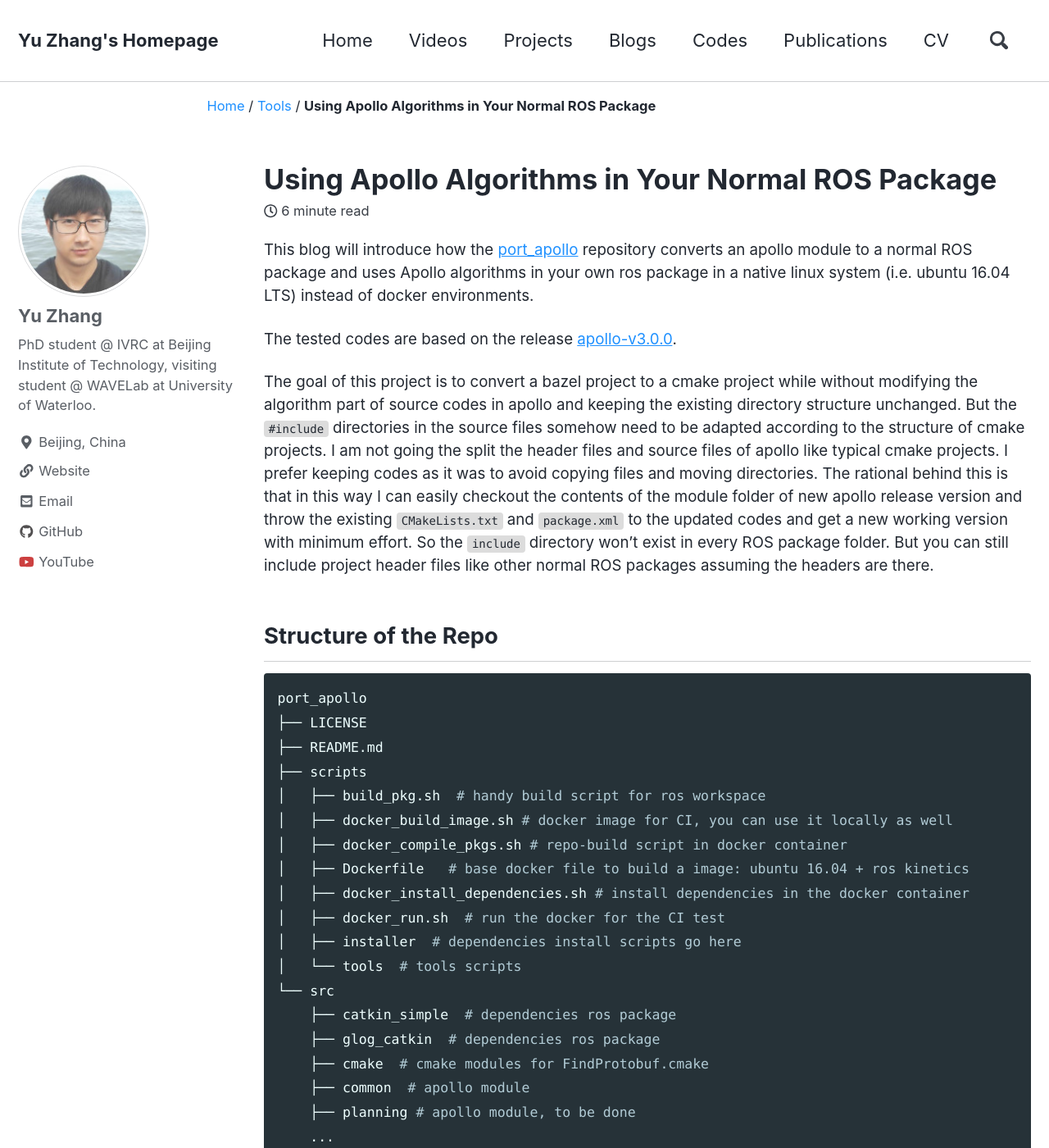
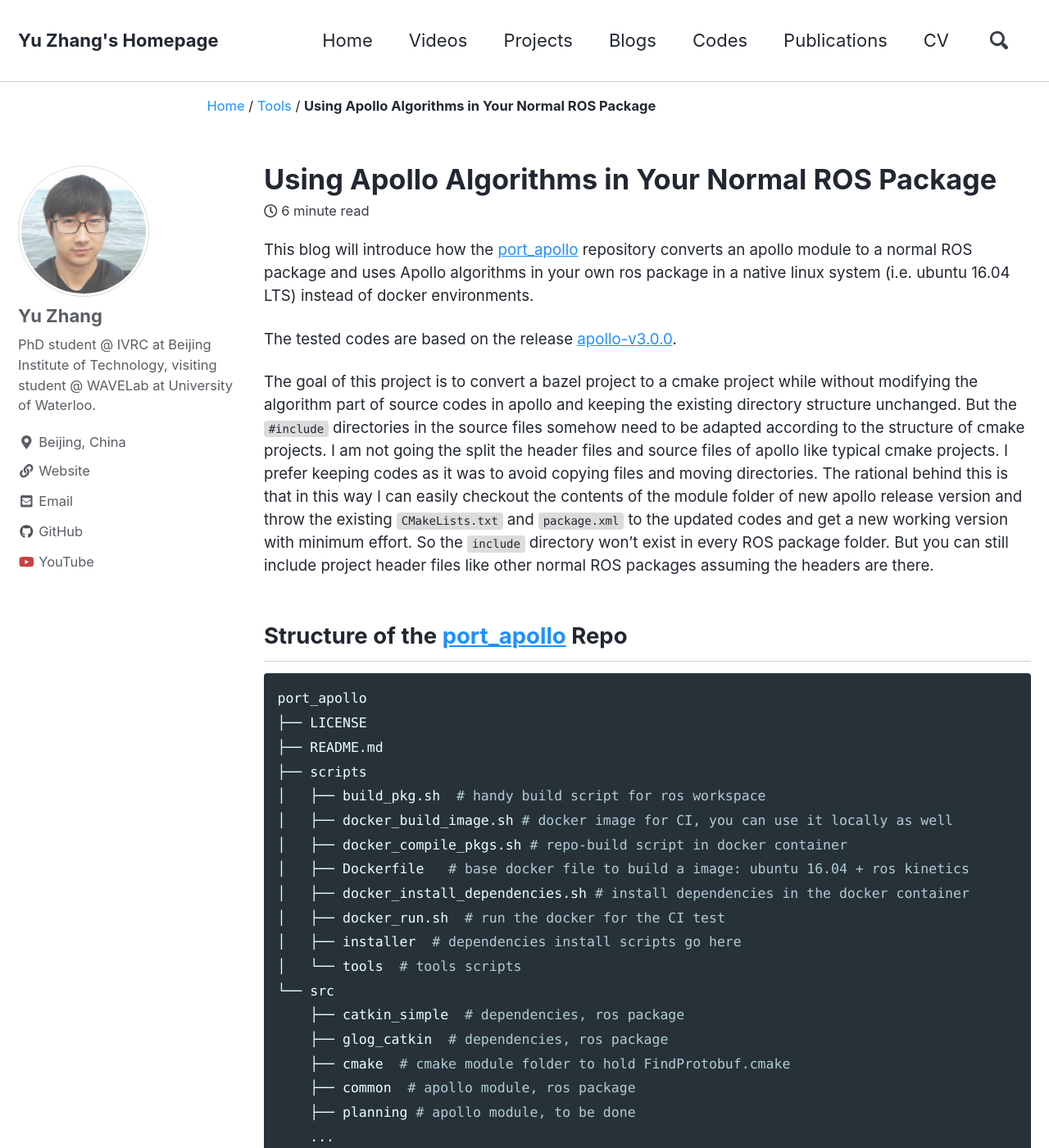
Before and after one commit to product-noob/my-blog, a Jekyll site: the page built from _posts/2018-10-12-porting-apollo.md, in a window 1280 px wide and 1400 px high. Shown: the whole window at 82% size. Built offline with Jekyll 4.4.1, drawn with Linux system fonts in a browser that asks for light colours; nearby versions of some CDN libraries.

Commit message:
fix missing

````diff
--- a/_posts/2018-10-12-porting-apollo.md
+++ b/_posts/2018-10-12-porting-apollo.md
@@ -19,7 +19,7 @@ The goal of this project is to convert a bazel project to a cmake project while
 projects. I prefer keeping codes as it was to avoid copying files and moving directories. The rational behind this is that in this way I can easily checkout the contents of the module folder of new apollo release version and throw the existing `CMakeLists.txt` and `package.xml` to the updated codes and get a new working version with minimum effort.
 So the `include` directory won't exist in every ROS package folder. But you can still include project header files like other normal ROS packages assuming the headers are there.
 
-## Structure of the Repo
+## Structure of the [port_apollo](https://github.com/yuzhangbit/port_apollo) Repo
 ```bash
 port_apollo
 ├── LICENSE
@@ -34,10 +34,10 @@ port_apollo
 │   ├── installer  # dependencies install scripts go here
 │   └── tools  # tools scripts
 └── src
-    ├── catkin_simple  # dependencies ros package
-    ├── glog_catkin  # dependencies ros package
-    ├── cmake  # cmake modules for FindProtobuf.cmake
-    ├── common  # apollo module
+    ├── catkin_simple  # dependencies, ros package
+    ├── glog_catkin  # dependencies, ros package
+    ├── cmake  # cmake module folder to hold FindProtobuf.cmake
+    ├── common  # apollo module, ros package
     ├── planning # apollo module, to be done
     ...
     └── other_module_name # apollo module, to be done
````
